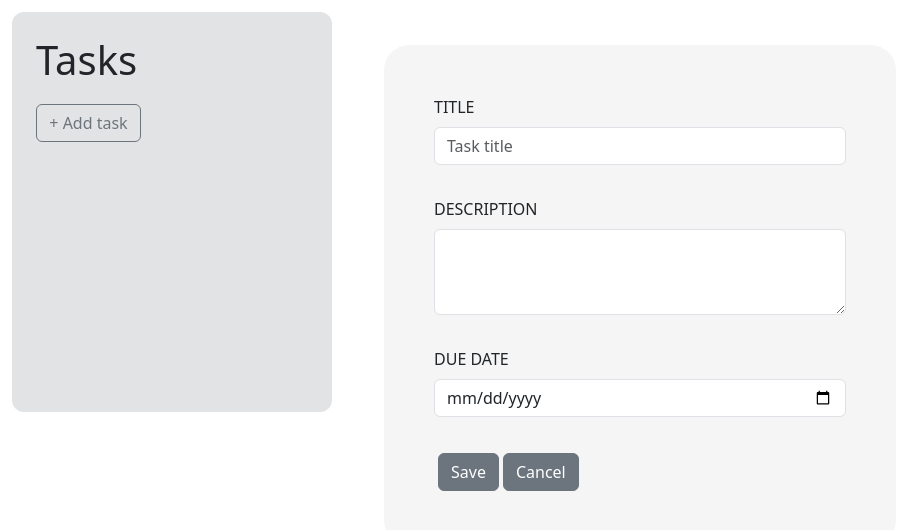
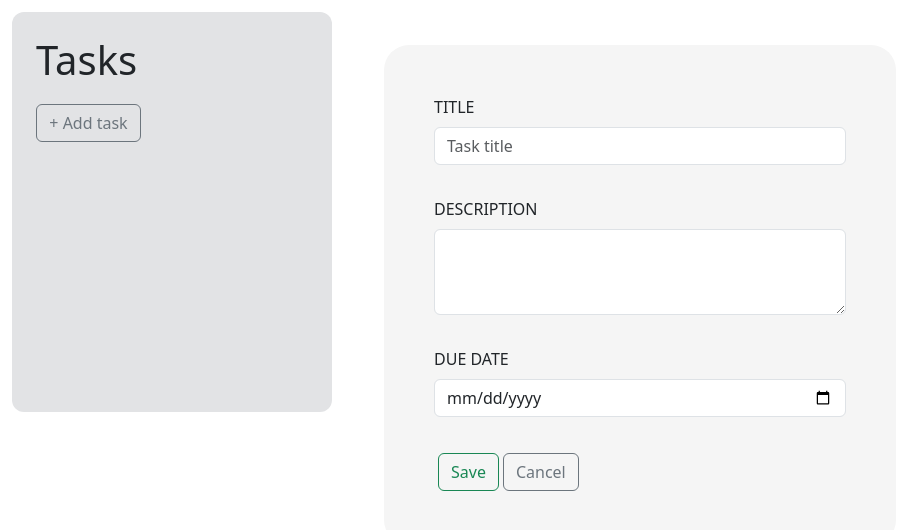
Before and after one commit to Merk0n/to-do-app, a React (Vite) app: page / in a window 1280 px wide. Both pictures are taken after a click on the button "Create new task". Shown: the top 530 px of the page, without its empty margins (0-897 px from the left). Built offline with nearby package versions, Linux system fonts and the light colour scheme.

Commit message:
Change color of buttons

```diff
--- a/src/components/MainStart.jsx
+++ b/src/components/MainStart.jsx
@@ -5,7 +5,7 @@ const MainStart = ({ onStartAddTask }) => {
     <div className='m-5 text-center'>
       <h2>Select a task or start new one</h2>
 
-      <Button onClick={onStartAddTask} variant='secondary'>
+      <Button onClick={onStartAddTask} variant='outline-secondary'>
         Create new task
       </Button>
     </div>
--- a/src/components/newtask/NewTask.jsx
+++ b/src/components/newtask/NewTask.jsx
@@ -110,11 +110,11 @@ const NewTask = ({ onAdd, onCancel }) => {
           onClick={handleSave}
           type='submit'
           className='m-1'
-          variant='secondary'
+          variant='outline-success'
         >
           Save
         </Button>
-        <Button onClick={onCancel} variant='secondary'>
+        <Button onClick={onCancel} variant='outline-secondary'>
           Cancel
         </Button>
       </div>
--- a/src/components/selectedtask/SelectedTask.jsx
+++ b/src/components/selectedtask/SelectedTask.jsx
@@ -16,7 +16,7 @@ const SelectedTask = ({ task, onDelete }) => {
           <Card.Title className='task-title'>{task.title}</Card.Title>
           <Card.Text className='task-date'>{formattedDate}</Card.Text>
           <Card.Text className='task-description'>{task.description}</Card.Text>
-          <Button onClick={onDelete} variant='secondary'>
+          <Button onClick={onDelete} variant='outline-danger'>
             Delete
           </Button>
         </Card.Body>
```
